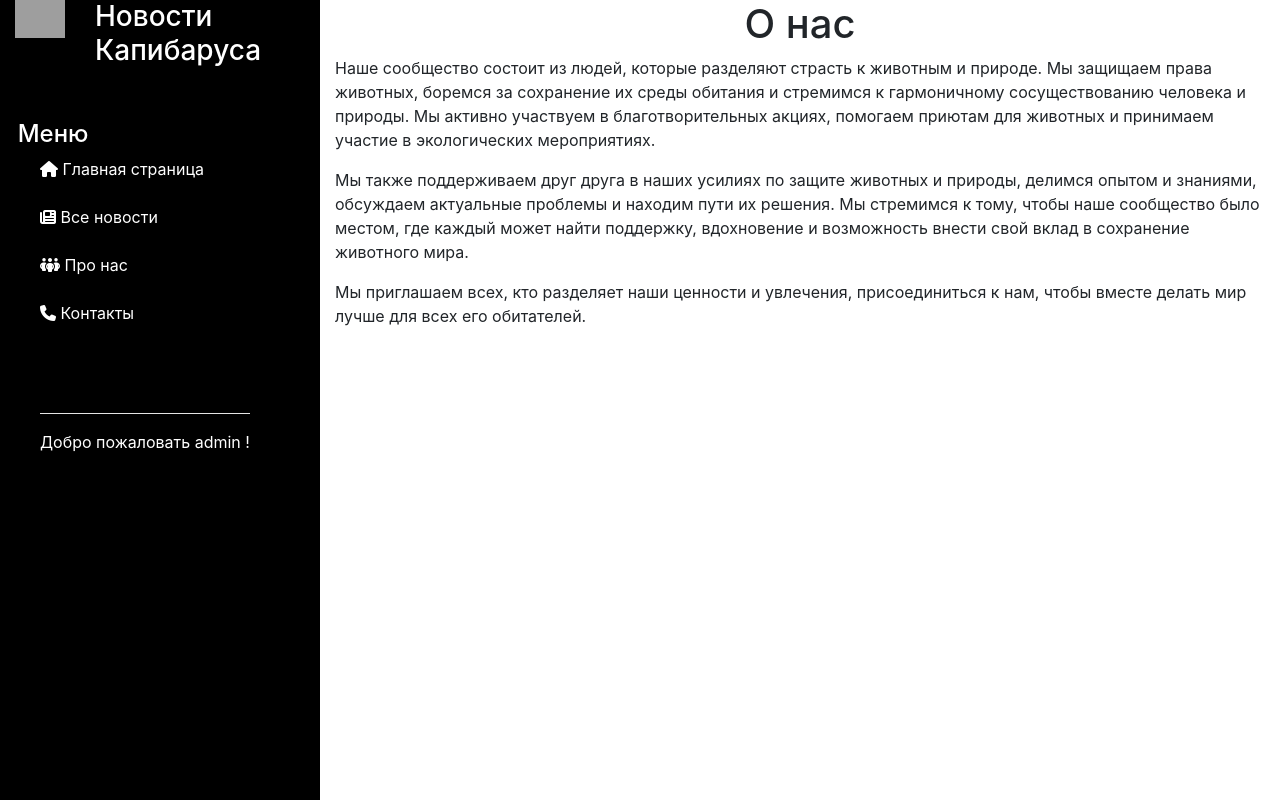
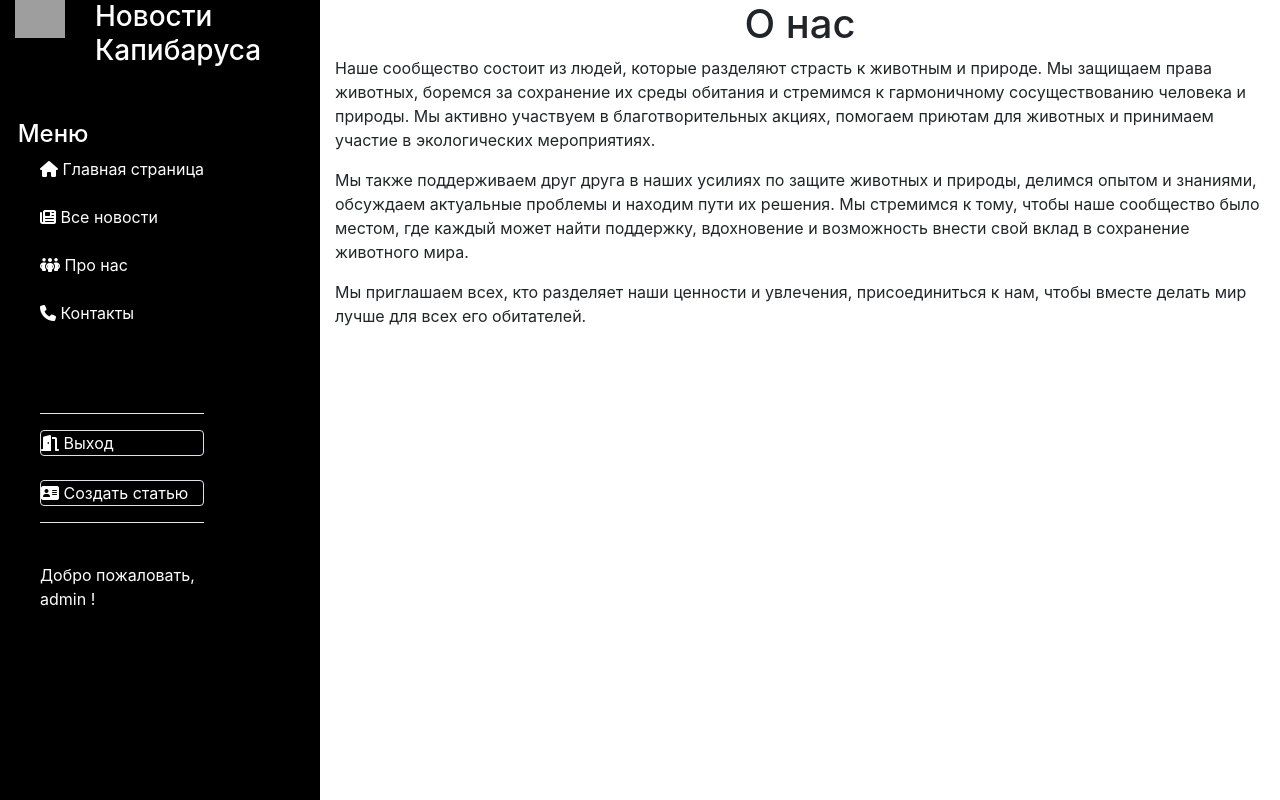
Before and after one commit to user487652/pyll, a Django app: page /About.html in a window 1280 px wide. Run offline with Django 4.2, Linux system fonts and the light colour scheme; a user stored in the database is signed in; some libraries are stand-ins or nearby versions; grey boxes are pictures that could not be loaded.

Commit message:
09122023

```diff
--- a/NewStudyRostelecom/NewStudyRostelecom/settings.py
+++ b/NewStudyRostelecom/NewStudyRostelecom/settings.py
@@ -139,3 +139,8 @@ STATICFILES_DIRS = [
 DEFAULT_AUTO_FIELD = 'django.db.models.BigAutoField'
 CRISPY_ALLOWED_TEMPLATES_PACKS="bootstrap5"
 CRISPY_TEMPLATE_PACK="bootstrap5"
+
+LOGIN_REDIRECT_URL='home'
+# LOGOUT_REDIRECT_URL='home'
+
+LOGIN_URL='login'
--- a/NewStudyRostelecom/main/static/main/css/style.css
+++ b/NewStudyRostelecom/main/static/main/css/style.css
@@ -77,3 +77,8 @@ body {
     width: 55%;
     margin: auto;
 }
+
+#log_form {
+    width: 55%;
+    margin: auto;
+}
--- a/NewStudyRostelecom/main/templates/main/About.html
+++ b/NewStudyRostelecom/main/templates/main/About.html
@@ -2,7 +2,7 @@
 {% load static %}
 {% block content %}
 
-<div>
+<div class="patch">
     <h1 class="text-center">О нас</h1>
     <p>
         Наше сообщество состоит из людей, которые разделяют страсть к животным и природе. Мы защищаем права животных,
--- a/NewStudyRostelecom/main/templates/main/Contacts.html
+++ b/NewStudyRostelecom/main/templates/main/Contacts.html
@@ -3,7 +3,7 @@
 
 {% block content %}
 
-<div class="contacts">
+<div class="contacts patch">
     <h2 class="text-center contacts">Контакты</h2>
     <br>
     <p>Адрес: ул. Капибары, 123</p>
--- a/NewStudyRostelecom/main/templates/main/SideBar.html
+++ b/NewStudyRostelecom/main/templates/main/SideBar.html
@@ -57,9 +57,10 @@
                         Контакты </a></li>
                     <br>
                     <br>
+                    <br>
                     <hr style="background-color: white">
                     <li style="color:#FFFFFF" class="rounded border"><i class="fa-solid fa-door-open"></i><a
-                            href="{% url 'account' %}"
+                            href="{% url 'login' %}"
                             style="color:#FFFFFF"
                     >
                         Войти </a></li>
@@ -69,6 +70,7 @@
                             style="color:#FFFFFF"
                     >
                         Регистрация </a></li>
+                    <hr style="background-color: white">
                     <br>
                 </ul>
                 {% else %}
@@ -96,20 +98,35 @@
                     <br>
                     <br>
                     <hr style="background-color: white">
-                    <p style="color:#FFFFFF">
-                        Добро пожаловать {{ request.user }} !
-                    </p>
+                    <li style="color:#FFFFFF" class="rounded border"><i class="fa-solid fa-door-open"></i><a
+                            href="{% url 'logout' %}"
+                            style="color:#FFFFFF"
+                    >
+                        Выход </a></li>
+                    <br>
+                    <li style="color:#FFFFFF" class="rounded border"><i class="fa-solid fa-address-card"></i><a
+                            href="{% url 'create_article' %}"
+                            style="color:#FFFFFF"
+                    >
+                        Создать статью </a></li>
+                    <hr style="background-color: white">
+                    <br>
+                    <li style="color:#FFFFFF">
+                        Добро пожаловать,
+                        <p>{{ request.user }} !</p>
+                    </li>
                 </ul>
+
                 {% endif %}
             </div>
             <p style="color:#FFFFFF">
                 {% if messages %}
                 {% for message in messages %}
                 <br>
-                    <div style="color:#FFFFFF" class="alert-alert-{{ message.tags }}">
-                        {{ message }}
-                    </div>
-                {% endfor %}
+            <div style="color:#FFFFFF" class="alert-alert-{{ message.tags }}">
+                {{ message }}
+            </div>
+            {% endfor %}
             {% endif %}
             </p>
         </div>
--- a/NewStudyRostelecom/news/views.py
+++ b/NewStudyRostelecom/news/views.py
@@ -3,7 +3,8 @@ from .models import *
 import pandas as pd
 import random
 from .forms import *
-
+from django.contrib.auth.decorators import login_required
+from django.conf import settings
 
 # Create your views here.
 
@@ -54,7 +55,7 @@ def news_load(request):
         cntr += 1
     return HttpResponse('Новости добавлены')
 
-
+@login_required(login_url=settings.LOGIN_URL)
 def create_article(request):
     if request.method == 'POST':
         form = ArticleForm(request.POST, request.FILES)
--- a/NewStudyRostelecom/users/urls.py
+++ b/NewStudyRostelecom/users/urls.py
@@ -8,5 +8,5 @@ urlpatterns = [
     path('contact_page', views.contact_page, name='contact_page'),
     path('registration', views.registration, name='registration'),
     path('login', auth_views.LoginView.as_view(template_name='users/login.html'), name='login'),
-    path('logout', auth_views.LoginView.as_view(template_name='users/logout.html'), name='logout'),
+    path('logout', auth_views.LogoutView.as_view(template_name='users/logout.html'), name='logout'),
 ]
--- a/NewStudyRostelecom/users/views.py
+++ b/NewStudyRostelecom/users/views.py
@@ -4,12 +4,15 @@ from .models import *
 from django.contrib.auth.forms import UserCreationForm
 from django.contrib.auth import authenticate
 from django.contrib import messages
+from django.contrib.auth.models import Group
 
 def registration(request):
     if request.method=='POST':
         form = UserCreationForm(request.POST)
         if form.is_valid():
-            form.save()
+            user=form.save()
+            group=Group.objects.get(name='Authors')
+            user.groups.add(group)
             username=form.cleaned_data.get('username')
             password=form.cleaned_data.get('password1')
             authenticate(username=username,password=password)
```
Also changed, not shown: NewStudyRostelecom/users/templates/users/login.html (added, +25 -0 lines), NewStudyRostelecom/users/templates/users/logout.html (added, +14 -0 lines), NewStudyRostelecom/db.sqlite3, readme.txt.
